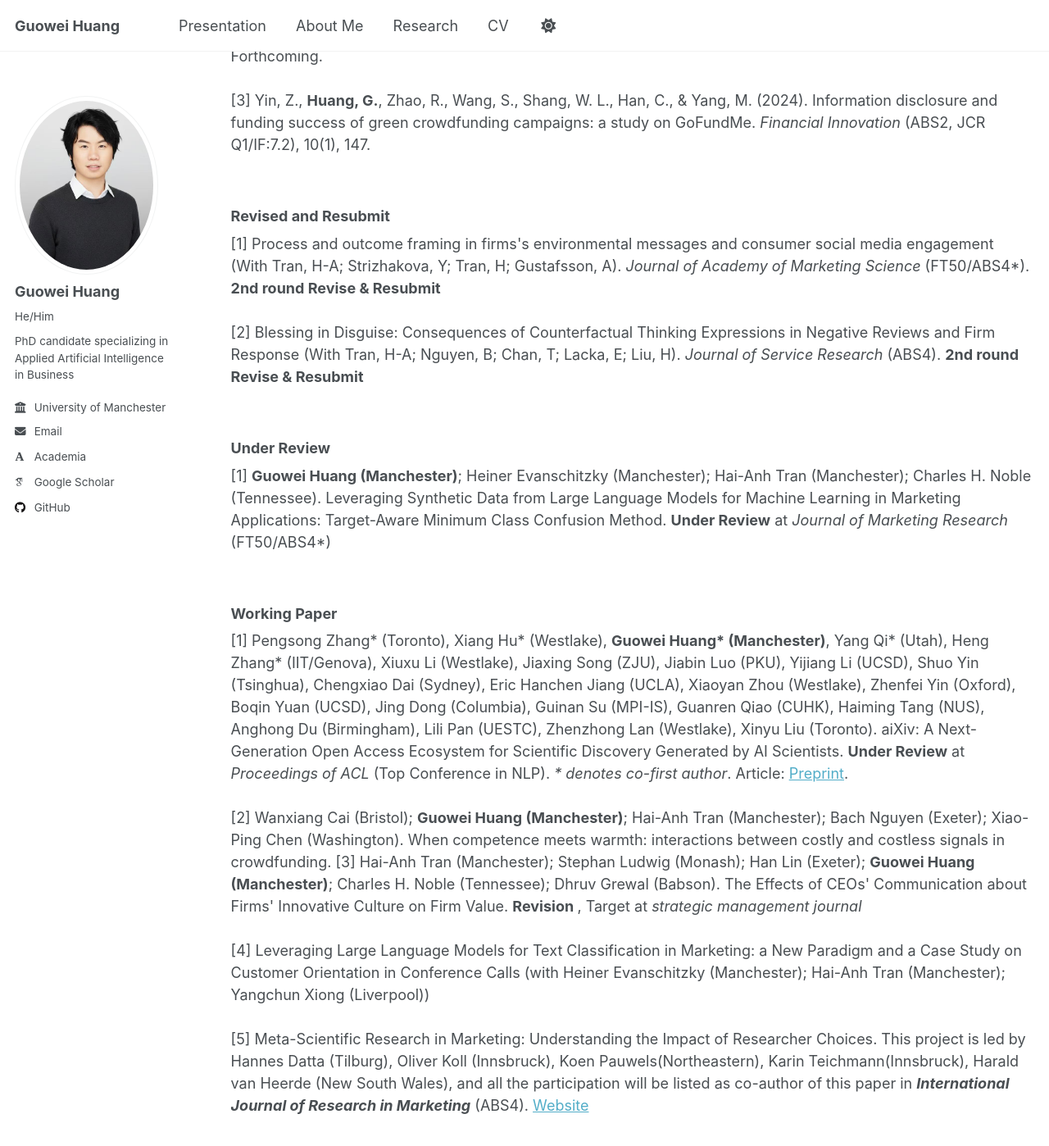
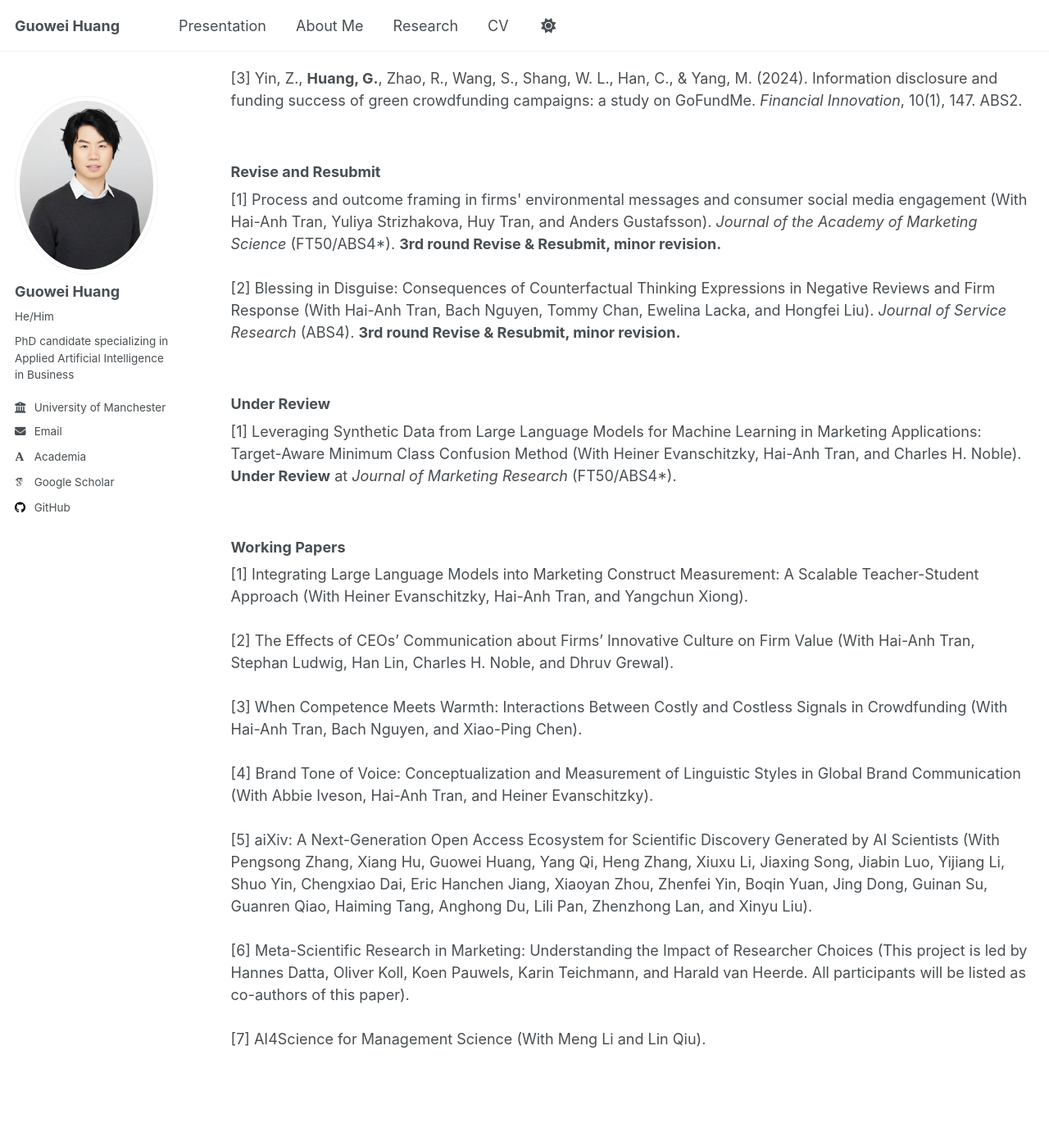
Before and after one commit to Oliverhuang123/Oliverhuang123.github.io, a Jekyll site: the page built from _pages/publications.html, in a window 1280 px wide and 1400 px high, scrolled down 394 px. Shown: the whole window at 82% size. Built offline with Jekyll 4.4.1, drawn with Linux system fonts in a browser that asks for light colours; some web fonts are replaced; some of the changed text lies outside the part shown.

Commit message:
Update publications.html

```diff
--- a/_pages/publications.html
+++ b/_pages/publications.html
@@ -6,46 +6,68 @@ author_profile: true
 ---
 
 <h3>Current Research</h3>
-My current research focuses on two main areas: (1) applying AI and text mining to marketing and business communications (2) developing AI methodologies for marketing and business (3) AI for Science
+My current research focuses on three main areas: (1) applying AI and text mining to marketing and business communications, (2) developing AI methodologies for marketing and business, and (3) AI for Science.
 
-<h3>Publication</h3>
-[1]  <strong>Huang, G. </strong>, Evanschitzky, H., & Tran, H. A. (2025). The impact of influence tactics on brand message sharing. <em>Journal of Business Research</em> (ABS3, JCR Q1/IF:9.8), 199, 115497.</a>
+<h3>Publications</h3>
+
+[1] <strong>Huang, G.</strong>, Evanschitzky, H., & Tran, H. A. (2025). The impact of influence tactics on brand message sharing. <em>Journal of Business Research</em>, 199, 115497. ABS3.
 <br><br>
-[2] Cai, W; Tran, H-A; <strong>Huang, G </strong>; Nguyen, B. Unlocking Crowdfunding Success: Leveraging Selling Perspectives and Influence Tactics for Optimal Performance. <em>Journal of Small Business Management</em> (ABS3,  JCR Q1/IF:6), Forthcoming.
- <br><br>
-[3] Yin, Z., <strong>Huang, G.</strong>, Zhao, R., Wang, S., Shang, W. L., Han, C., & Yang, M. (2024). Information disclosure and funding success of green crowdfunding campaigns: a study on GoFundMe. <em>Financial Innovation</em> (ABS2,  JCR Q1/IF:7.2), 10(1), 147.
+
+[2] Cai, W., Tran, H. A., <strong>Huang, G.</strong>, & Nguyen, B. (2026). Unlocking crowdfunding success by leveraging selling perspectives and influence tactics for optimal performance. <em>Journal of Small Business Management</em>, 1–30. ABS3.
+<br><br>
+
+[3] Yin, Z., <strong>Huang, G.</strong>, Zhao, R., Wang, S., Shang, W. L., Han, C., & Yang, M. (2024). Information disclosure and funding success of green crowdfunding campaigns: a study on GoFundMe. <em>Financial Innovation</em>, 10(1), 147. ABS2.
 
 <br><br>
-<h3>Revised and Resubmit</h3>
 
-[1] Process and outcome framing in firms's environmental messages and consumer social media engagement (With Tran, H-A; Strizhakova, Y; Tran, H; Gustafsson, A). <em> Journal of Academy of Marketing Science </em> (FT50/ABS4*). <strong> 2nd round Revise & Resubmit </strong>
+<h3>Revise and Resubmit</h3>
+
+[1] Process and outcome framing in firms' environmental messages and consumer social media engagement
+(With Hai-Anh Tran, Yuliya Strizhakova, Huy Tran, and Anders Gustafsson).
+<em>Journal of the Academy of Marketing Science</em> (FT50/ABS4*).
+<strong>3rd round Revise &amp; Resubmit, minor revision.</strong>
+<br><br>
+
+[2] Blessing in Disguise: Consequences of Counterfactual Thinking Expressions in Negative Reviews and Firm Response
+(With Hai-Anh Tran, Bach Nguyen, Tommy Chan, Ewelina Lacka, and Hongfei Liu).
+<em>Journal of Service Research</em> (ABS4).
+<strong>3rd round Revise &amp; Resubmit, minor revision.</strong>
 
 <br><br>
-[2] Blessing in Disguise: Consequences of Counterfactual Thinking Expressions in Negative Reviews and Firm Response (With Tran, H-A; Nguyen, B; Chan, T; Lacka, E; Liu, H). <em>Journal of Service Research</em> (ABS4). <strong>2nd round Revise & Resubmit</strong>
+
+<h3>Under Review</h3>
+
+[1] Leveraging Synthetic Data from Large Language Models for Machine Learning in Marketing Applications: Target-Aware Minimum Class Confusion Method
+(With Heiner Evanschitzky, Hai-Anh Tran, and Charles H. Noble).
+<strong>Under Review</strong> at <em>Journal of Marketing Research</em> (FT50/ABS4*).
 
 <br><br>
-<h3>Under Review</h3>
 
-[1] <strong>Guowei Huang (Manchester)</strong>; Heiner Evanschitzky (Manchester); Hai-Anh Tran (Manchester); Charles H. Noble (Tennessee). Leveraging Synthetic Data from Large Language Models for Machine Learning in Marketing Applications: Target-Aware Minimum Class Confusion Method. <strong>Under Review</strong> at <em>Journal of Marketing Research</em> (FT50/ABS4*)
+<h3>Working Papers</h3>
+
+[1] Integrating Large Language Models into Marketing Construct Measurement: A Scalable Teacher-Student Approach
+(With Heiner Evanschitzky, Hai-Anh Tran, and Yangchun Xiong).
 <br><br>
 
-<h3>Working Paper</h3>
-
-
-[1] Pengsong Zhang* (Toronto), Xiang Hu* (Westlake), <strong>Guowei Huang* (Manchester)</strong>, Yang Qi* (Utah), Heng Zhang* (IIT/Genova), Xiuxu Li (Westlake), Jiaxing Song (ZJU), Jiabin Luo (PKU), Yijiang Li (UCSD), Shuo Yin (Tsinghua), Chengxiao Dai (Sydney), Eric Hanchen Jiang (UCLA), Xiaoyan Zhou (Westlake), Zhenfei Yin (Oxford), Boqin Yuan (UCSD), Jing Dong (Columbia), Guinan Su (MPI-IS), Guanren Qiao (CUHK), Haiming Tang (NUS), Anghong Du (Birmingham), Lili Pan (UESTC), Zhenzhong Lan (Westlake), Xinyu Liu (Toronto). aiXiv: A Next-Generation Open Access Ecosystem for Scientific Discovery Generated by AI Scientists. <strong>Under Review</strong> at <em>Proceedings of ACL </em> (Top Conference in NLP). <em>* denotes co-first author</em>. Article: <a href="https://arxiv.org/abs/2508.15126" target="_blank">Preprint</a>.
+[2] The Effects of CEOs’ Communication about Firms’ Innovative Culture on Firm Value
+(With Hai-Anh Tran, Stephan Ludwig, Han Lin, Charles H. Noble, and Dhruv Grewal).
 <br><br>
 
-[2] Wanxiang Cai (Bristol); <strong>Guowei Huang (Manchester)</strong>; Hai-Anh Tran (Manchester); Bach Nguyen (Exeter); Xiao-Ping Chen (Washington). When competence meets warmth: interactions between costly and costless signals in crowdfunding.
-
-<!-- [4] <strong>Guowei Huang (Manchester)</strong>. Can Large Language Models Evaluate Marketing Research Papers? Towards the Future of Automated Paper Evaluation. <strong>Solo Author</strong>.
-<br><br> -->
-
-
-[3] Hai-Anh Tran (Manchester); Stephan Ludwig (Monash); Han Lin (Exeter); <strong>Guowei Huang (Manchester)</strong>; Charles H. Noble (Tennessee); Dhruv Grewal (Babson). The Effects of CEOs' Communication about Firms' Innovative Culture on Firm Value. <strong>Revision </strong>, Target at <em>strategic management journal</em>
+[3] When Competence Meets Warmth: Interactions Between Costly and Costless Signals in Crowdfunding
+(With Hai-Anh Tran, Bach Nguyen, and Xiao-Ping Chen).
 <br><br>
 
-[4] Leveraging Large Language Models for Text Classification in Marketing: a New Paradigm and a Case Study on Customer Orientation in Conference Calls (with Heiner Evanschitzky (Manchester); Hai-Anh Tran (Manchester); Yangchun Xiong (Liverpool))
+[4] Brand Tone of Voice: Conceptualization and Measurement of Linguistic Styles in Global Brand Communication
+(With Abbie Iveson, Hai-Anh Tran, and Heiner Evanschitzky).
 <br><br>
 
-[5] Meta-Scientific Research in Marketing: Understanding the Impact of Researcher Choices. This project is led by Hannes Datta (Tilburg), Oliver Koll (Innsbruck), Koen Pauwels(Northeastern), Karin Teichmann(Innsbruck), Harald van Heerde (New South Wales), and all the participation will be listed as co-author of this paper in <strong><em>International Journal of Research in Marketing</em></strong> (ABS4). <a href="https://www.elasticity-open-science.com/" target="_blank">Website</a>
+[5] aiXiv: A Next-Generation Open Access Ecosystem for Scientific Discovery Generated by AI Scientists
+(With Pengsong Zhang, Xiang Hu, Guowei Huang, Yang Qi, Heng Zhang, Xiuxu Li, Jiaxing Song, Jiabin Luo, Yijiang Li, Shuo Yin, Chengxiao Dai, Eric Hanchen Jiang, Xiaoyan Zhou, Zhenfei Yin, Boqin Yuan, Jing Dong, Guinan Su, Guanren Qiao, Haiming Tang, Anghong Du, Lili Pan, Zhenzhong Lan, and Xinyu Liu).
 <br><br>
+
+[6] Meta-Scientific Research in Marketing: Understanding the Impact of Researcher Choices
+(This project is led by Hannes Datta, Oliver Koll, Koen Pauwels, Karin Teichmann, and Harald van Heerde. All participants will be listed as co-authors of this paper).
+<br><br>
+
+[7] AI4Science for Management Science
+(With Meng Li and Lin Qiu).
```
